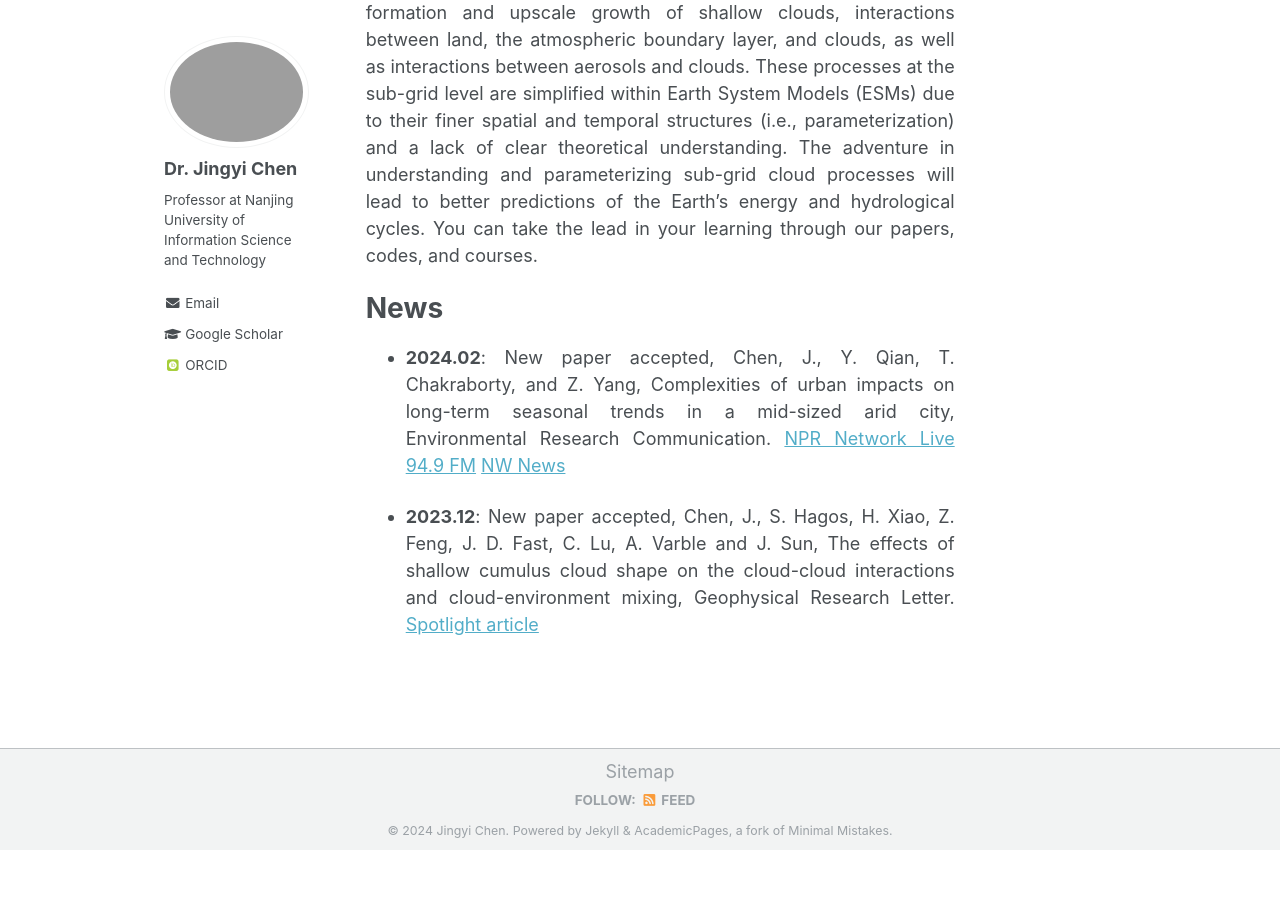
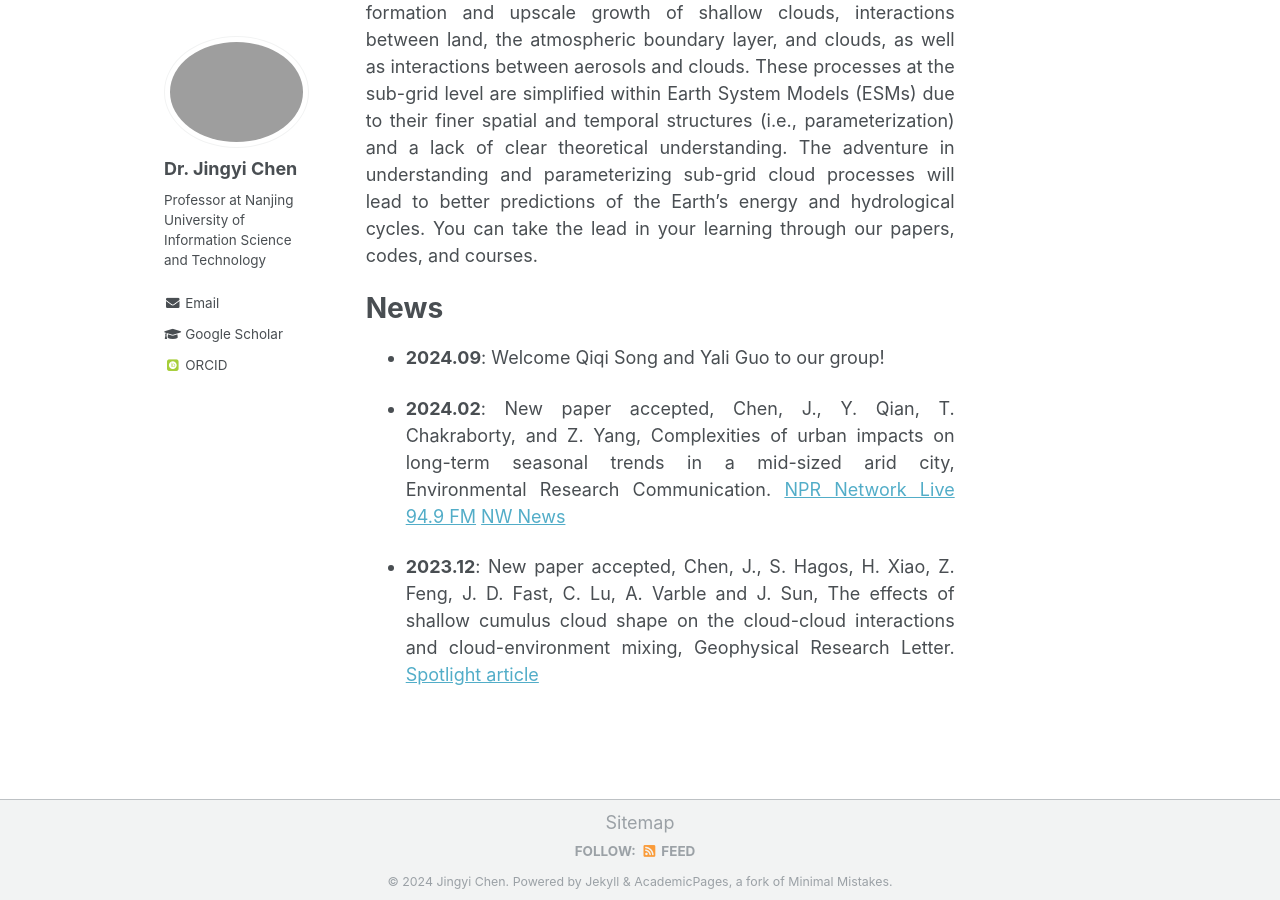
Before and after one commit to Jingyi-Chen/jingyi-chen.github.io, a Jekyll site: the page built from _pages/about.md, in a window 1280 px wide and 900 px high, scrolled down 748 px. Built offline with Jekyll 4.4.1, drawn with Linux system fonts in a browser that asks for light colours; some web fonts are replaced; before the commit the page ends 1598 px from its top, so only the background shows below that.

Commit message:
Update about.md

```diff
--- a/_pages/about.md
+++ b/_pages/about.md
@@ -14,6 +14,8 @@ I am focused on addressing several grand challenges related to cloud processes a
 
 News
 ======
+* **2024.09**: Welcome Qiqi Song and Yali Guo to our group!
+
 * **2024.02**: New paper accepted, Chen, J., Y. Qian, T. Chakraborty, and Z. Yang, Complexities of urban impacts on long-term seasonal trends in a mid-sized arid city, Environmental Research Communication. [NPR Network Live 94.9 FM](https://www.kuow.org/stories/study-as-the-climate-changes-the-desert-tri-cities-is-actually-getting-cooler)     [NW News](https://www.nwnewsnetwork.org/environment-and-planning/2024-02-22/study-as-the-climate-changes-the-desert-tri-cities-is-actually-getting-cooler)
 
 * **2023.12**: New paper accepted, Chen, J., S. Hagos, H. Xiao, Z. Feng, J. D. Fast, C. Lu, A. Varble and J. Sun, The effects of shallow cumulus cloud shape on the cloud-cloud interactions and cloud-environment mixing, Geophysical Research Letter. [Spotlight article](https://www.pnnl.gov/publications/whats-cloud-look)
```
